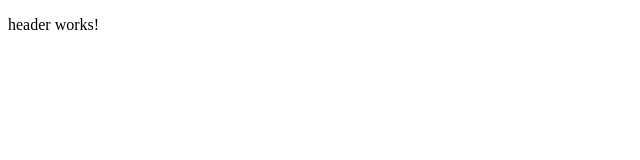
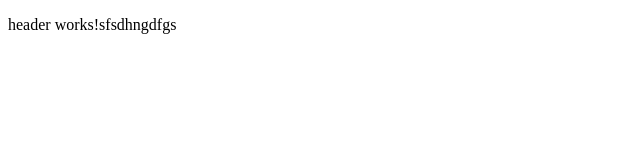
Before and after one commit to amitSteinmetz/Yad2-Project-Angular, an Angular app: page / in a window 1280 px wide. Shown: the top 160 px of the page, without its empty margins (0-640 px from the left). Built offline with nearby package versions, Linux system fonts and the light colour scheme.

Commit message:
simple small test

```diff
--- a/src/app/components/header/header/header.component.html
+++ b/src/app/components/header/header/header.component.html
@@ -1 +1 @@
-<p>header works!</p>
+<p>header works!sfsdhngdfgs</p>
```
